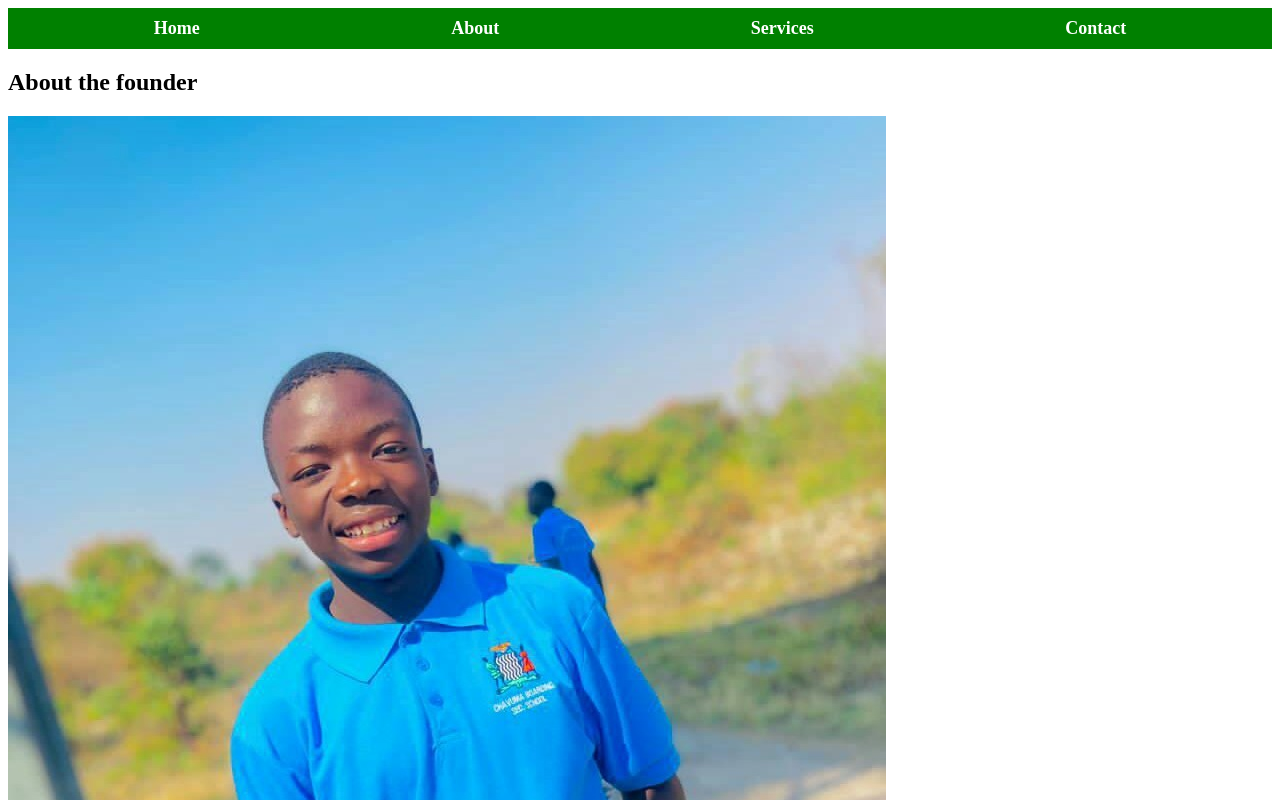
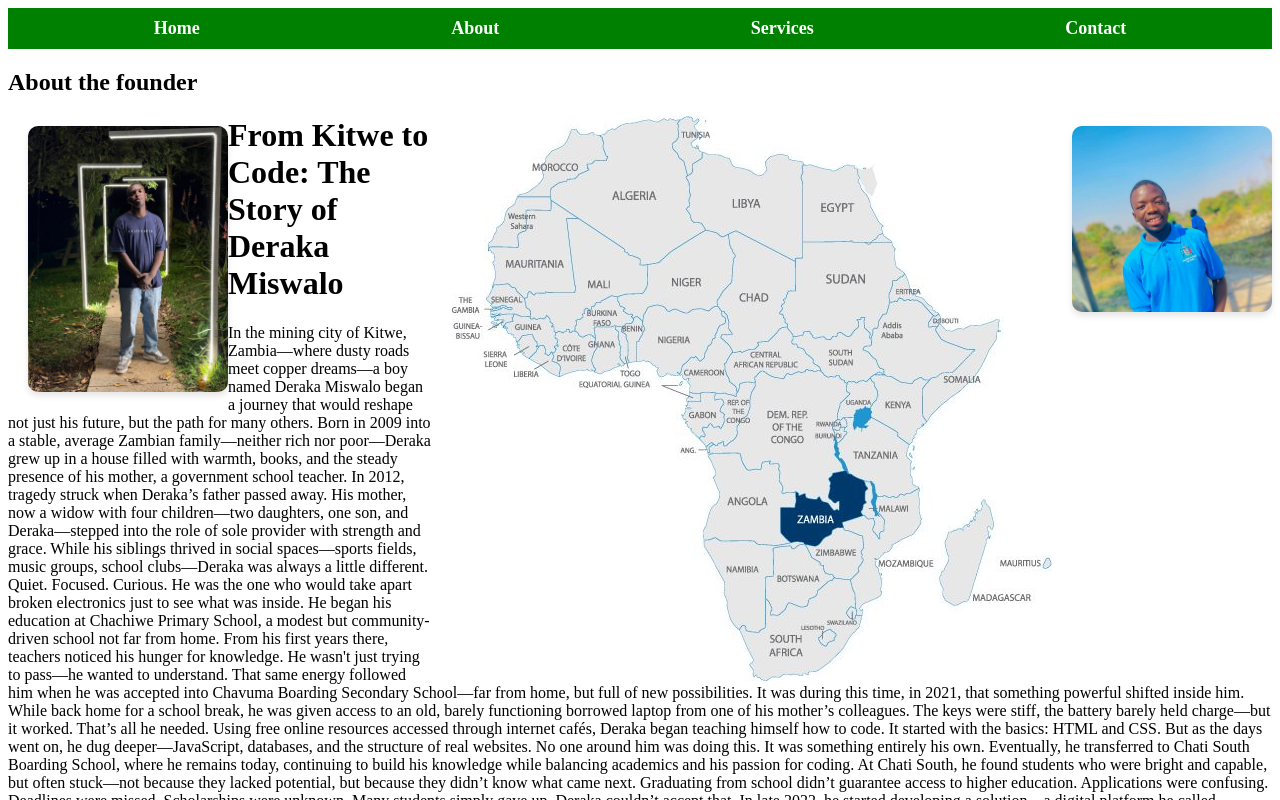
Before and after one commit to D3rail/bridgeway, a plain HTML site: page contact.html in a window 1280 px wide. Shown: the top 800 px of the page. Drawn offline with Linux system fonts and the light colour scheme.

Commit message:
Fix HTML formatting and update founder's story

```diff
--- a/contact.html
+++ b/contact.html
@@ -18,8 +18,8 @@
         </ul>
     </nav>
     <h2>About the founder</h2>
-    <img src="drkk.jpg" class="founder-image" >
-    <img src="mitchell.jpg" class="founder-image" >
+    <img src="drkk.jpg" class="deraka-image" >
+    <img src="mitchell.jpg" class="mitchell-image" >
     <img src="Africa Map.jpg" class="africa-map">
     <h1>From Kitwe to Code: The Story of Deraka Miswalo</h1>
     <p>In the mining city of Kitwe, Zambia—where dusty roads meet copper dreams—a boy named Deraka Miswalo began a journey that would reshape not just his future, but the path for many others. Born in 2009 into a stable, average Zambian family—neither rich nor poor—Deraka grew up in a house filled with warmth, books, and the steady presence of his mother, a government school teacher.
```
